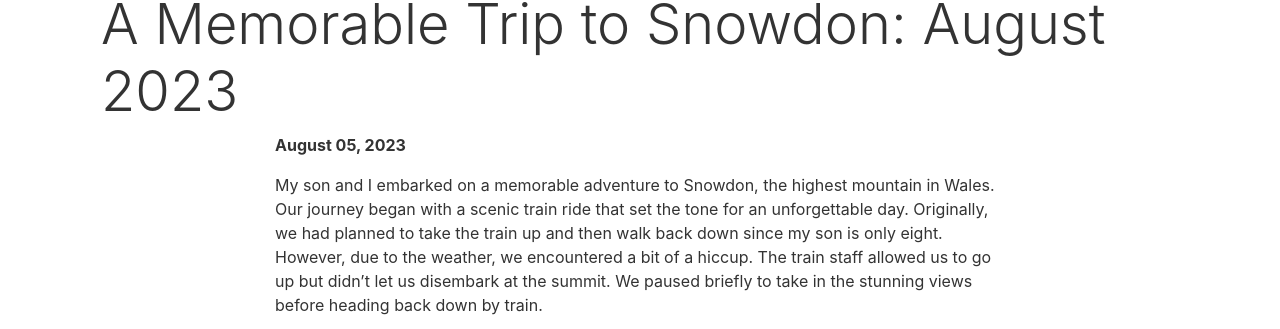
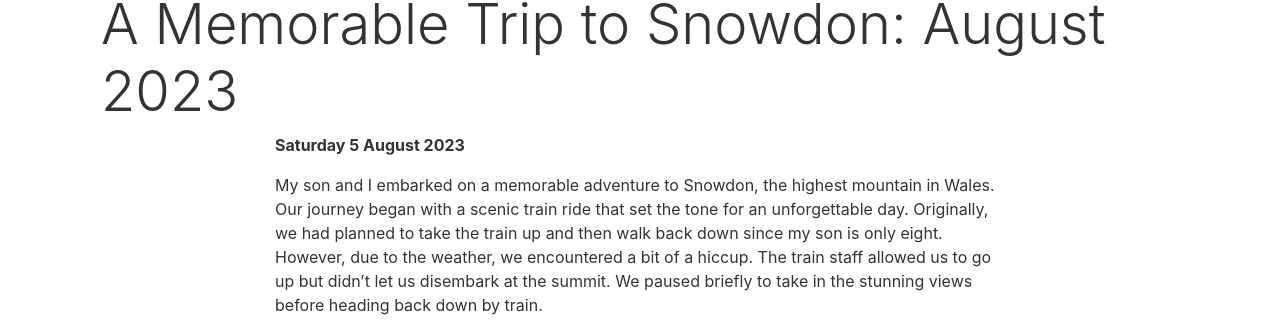
Before and after one commit to robertloveridge/ruckyou, a Jekyll site: the page built from _posts/2023-08-05-snowdon-llanberis-path.md, in a window 1280 px wide. Shown: the part 347-676 px from the top of the page. Built offline with Jekyll 4.4.1, drawn with Linux system fonts in a browser that asks for light colours; nearby versions of some CDN libraries.

Commit message:
Update post.html

```diff
--- a/_layouts/post.html
+++ b/_layouts/post.html
@@ -1,6 +1,6 @@
 ---
 layout: default
 ---
-<p class="meta"><strong>{{ page.date | date: "%B %d, %Y" }}</strong></p>
+<p class="meta"><strong>{{ page.date | date: "%A %e %B %Y" }}</strong></p>
 
 {{ content }}
```
